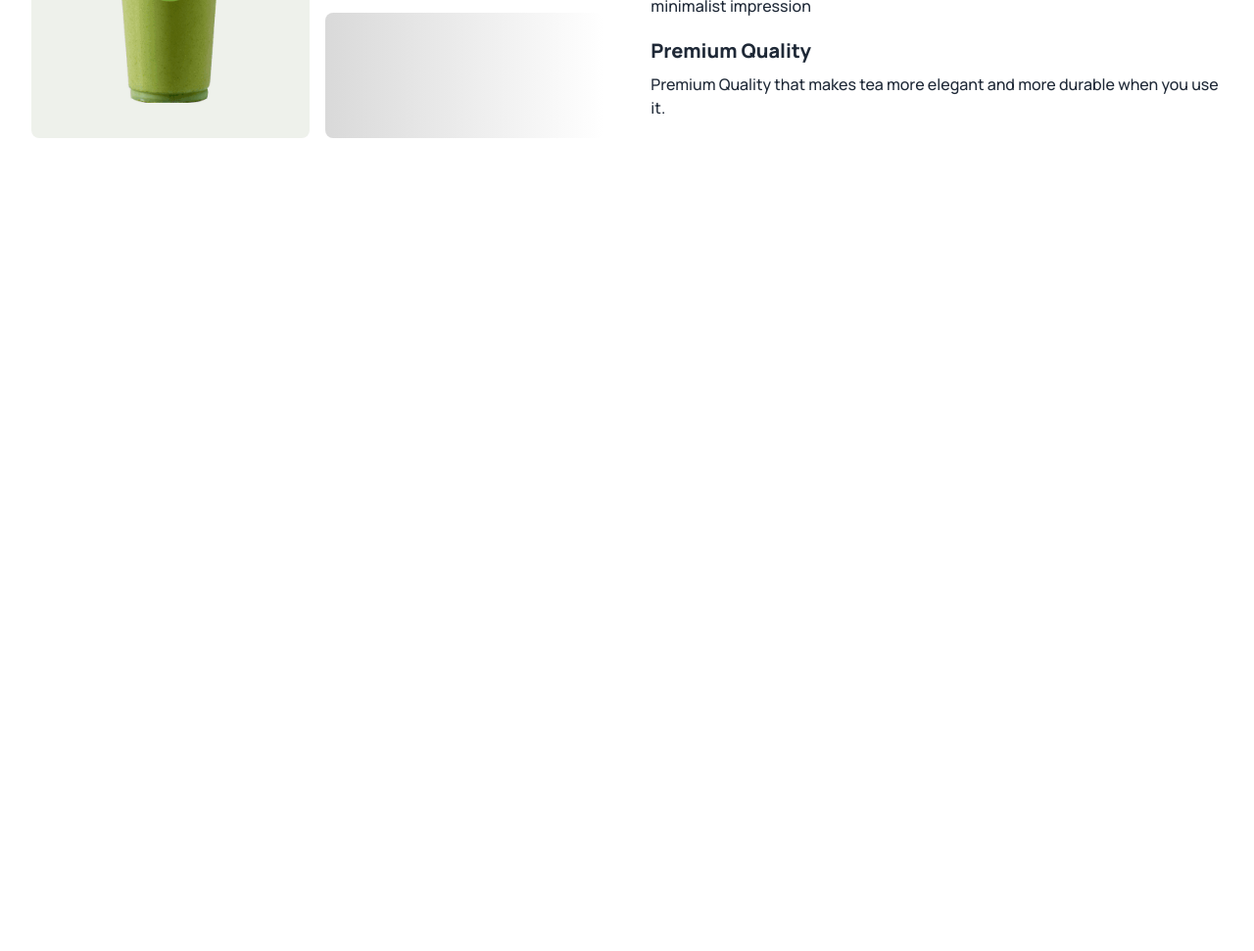
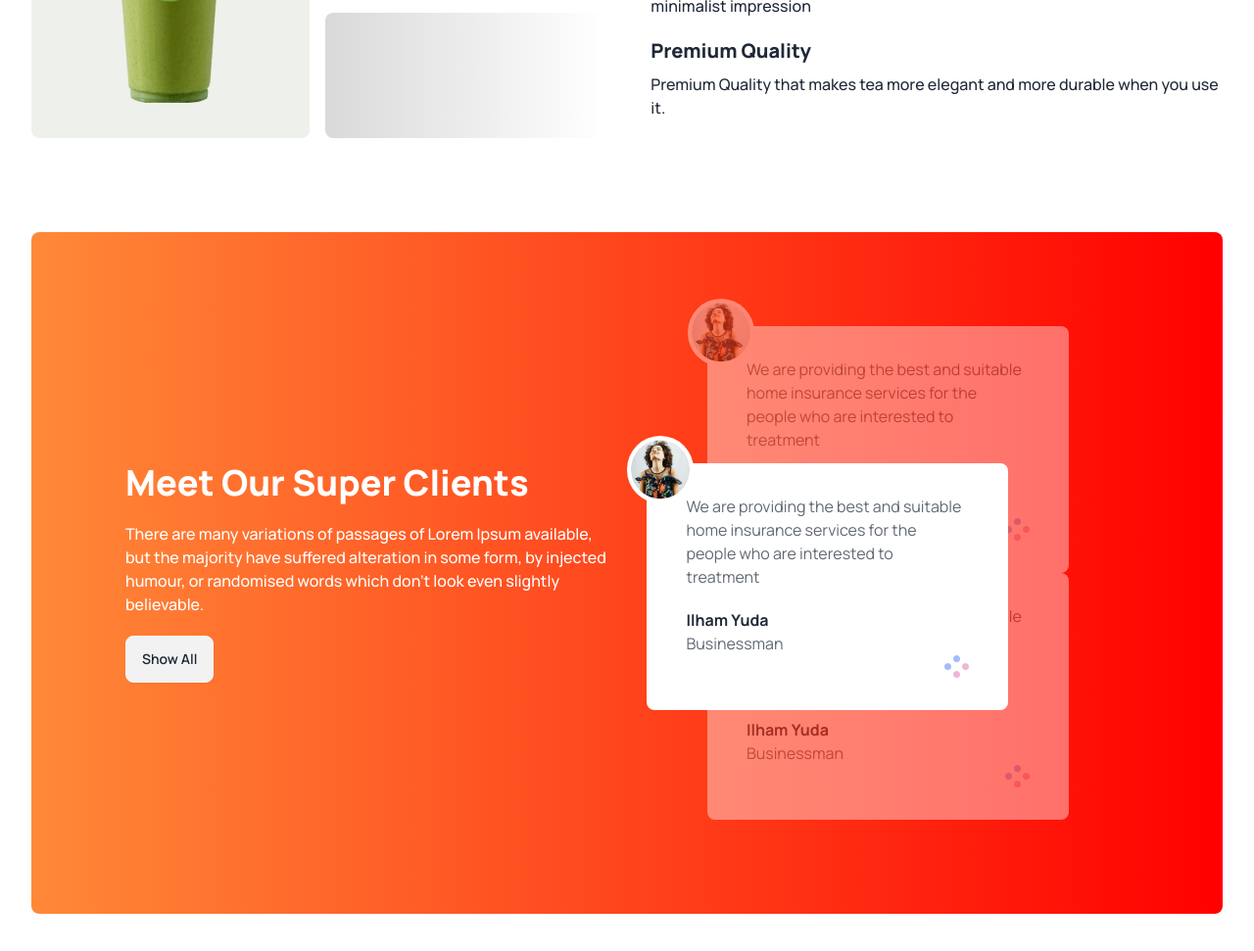
Before and after one commit to arafatrahman41/tea-shop-web-page, a plain HTML site: page index.html in a window 1280 px wide. Shown: the part 1674-2645 px from the top of the page at 98% size. Before the commit the page ends 1911 px from the top, so only its background shows below. Drawn offline with nearby package versions, Linux system fonts and the light colour scheme.

Commit message:
add client section

```diff
--- a/index.html
+++ b/index.html
@@ -136,15 +136,70 @@
         </div>
         <div class="lg:w-[48%] mt-8 lg:mt-0 text-center lg:text-left">
           <h2 class="text-3xl lg:text-5xl font-extrabold mb-5">Great Tea, Freshly Presented</h2>
-          <p class="text-base font-medium mb-7">The meaning of gong cha is chanese is to provide the best tea to emperor from all possessions . It represents the highest quality and self expectation. Establishing in 2006, Gong cha had been deeply appreciated by its custoers  because of good words of mouth and unique customized service orginated from Taiwan.</p>
+          <p class="text-base font-medium mb-7">The meaning of gong cha is chanese is to provide the best tea to emperor
+            from all possessions . It represents the highest quality and self expectation. Establishing in 2006, Gong
+            cha had been deeply appreciated by its custoers because of good words of mouth and unique customized service
+            orginated from Taiwan.</p>
           <h5 class="text-xl font-extrabold mb-2">Unique Taste</h5>
-          <p class="text-base font-medium mb-5">A Unique and different style from other teapots gives a luxurious and minimalist impression</p>
+          <p class="text-base font-medium mb-5">A Unique and different style from other teapots gives a luxurious and
+            minimalist impression</p>
           <h5 class="text-xl font-extrabold mb-2">Premium Quality</h5>
-          <p class="text-base font-medium">Premium Quality that makes tea more elegant and more durable when you use it.</p>
+          <p class="text-base font-medium">Premium Quality that makes tea more elegant and more durable when you use it.
+          </p>
         </div>
       </div>
     </section>
     <!-- great Tea end -->
+    <!-- super client section start -->
+    <section class="my-24">
+      <div
+        class="flex flex-col lg:flex-row items-center justify-between py-5 lg:py-24 px-5 lg:px-24 bg-gradient-to-l from-primary to-secondary  rounded-lg">
+        <div class="lg:w-[48%] space-y-5">
+          <h2 class="text-4xl font-extrabold text-white">Meet Our Super Clients</h2>
+          <p class="text-base font-medium text-white">There are many variations of passages of Lorem Ipsum available,
+            but the majority have suffered alteration in some form, by injected humour, or randomised words which don't
+            look even slightly believable. </p>
+          <button class="btn ">Show All</button>
+        </div>
+        <!-- review container -->
+        <div class="lg:w-[48%] relative">
+          <!--next review -->
+          <div class="opacity-40 z-0 relative rounded-lg bg-white py-8 px-5 lg:px-10 my-10 lg:my-0 lg:w-9/12 mx-auto">
+            <img class="absolute -top-7 -left-5 bg-white rounded-full p-1" src="./images/client.png" alt="">
+            <p class="text-base opacity-70 mb-5">We are providing the best and suitable home insurance services for the
+              people who are interested to treatment</p>
+            <h4 class="text-base font-bold">Ilham Yuda</h4>
+            <p class="opacity-70">Businessman</p>
+            <div class="flex justify-end">
+              <img src="./images/circles.png" alt="">
+            </div>
+          </div>
+          <!-- current review -->
+          <div class="absolute z-10 bottom-28 rounded-lg bg-white py-8 px-5 lg:px-10 my-10 lg:my-0 lg:w-9/12 mx-auto">
+            <img class="absolute -top-7 -left-5 bg-white rounded-full p-1" src="./images/client.png" alt="">
+            <p class="text-base opacity-70 mb-5">We are providing the best and suitable home insurance services for the
+              people who are interested to treatment</p>
+            <h4 class="text-base font-bold">Ilham Yuda</h4>
+            <p class="opacity-70">Businessman</p>
+            <div class="flex justify-end">
+              <img src="./images/circles.png" alt="">
+            </div>
+          </div>
+          <!-- previous review -->
+          <div class="opacity-40 z-0 relative rounded-lg bg-white py-8 px-5 lg:px-10 my-10 lg:my-0 lg:w-9/12 mx-auto">
+            <img class="absolute -top-7 -left-5 bg-white rounded-full p-1" src="./images/client.png" alt="">
+            <p class="text-base opacity-70 mb-5">We are providing the best and suitable home insurance services for the
+              people who are interested to treatment</p>
+            <h4 class="text-base font-bold">Ilham Yuda</h4>
+            <p class="opacity-70">Businessman</p>
+            <div class="flex justify-end">
+              <img src="./images/circles.png" alt="">
+            </div>
+          </div>
+        </div>
+      </div>
+    </section>
+    <!-- super client section end -->
   </main>
   <!-- main section end -->
   <!-- footer section start -->
```
